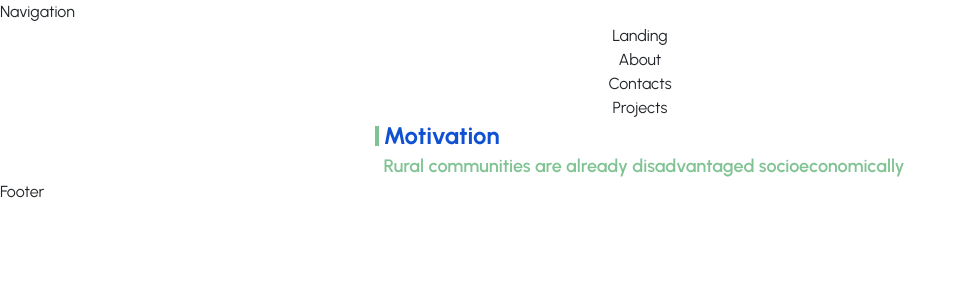
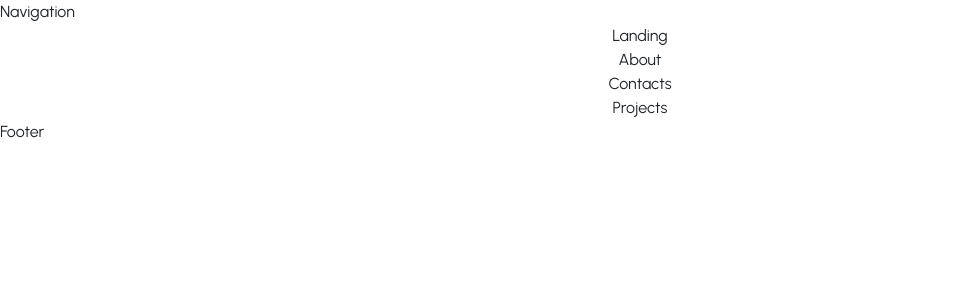
Before and after one commit to acm-ucr/ewb-website, a Next.js app: page / in a window 1280 px wide. Shown: the top 300 px of the page, without its empty margins (0-965 px from the left). Built offline with nearby package versions, Linux system fonts and the light colour scheme.

Commit message:
remove from page

```diff
--- a/src/app/page.js
+++ b/src/app/page.js
@@ -2,7 +2,7 @@ import About from "@/components/home/About";
 import Landing from "@/components/home/Landing";
 import Projects from "@/components/home/Projects";
 import WhyJoin from "@/components/home/Contacts";
-import Subtitle from "@/components/Subtitle";
+
 const Home = () => {
   return (
     <>
@@ -10,10 +10,6 @@ const Home = () => {
       <About />
       <WhyJoin />
       <Projects />
-      <Subtitle
-        title="Motivation"
-        descripton="  Rural communities are already disadvantaged socioeconomically"
-      />
     </>
   );
 };
```
